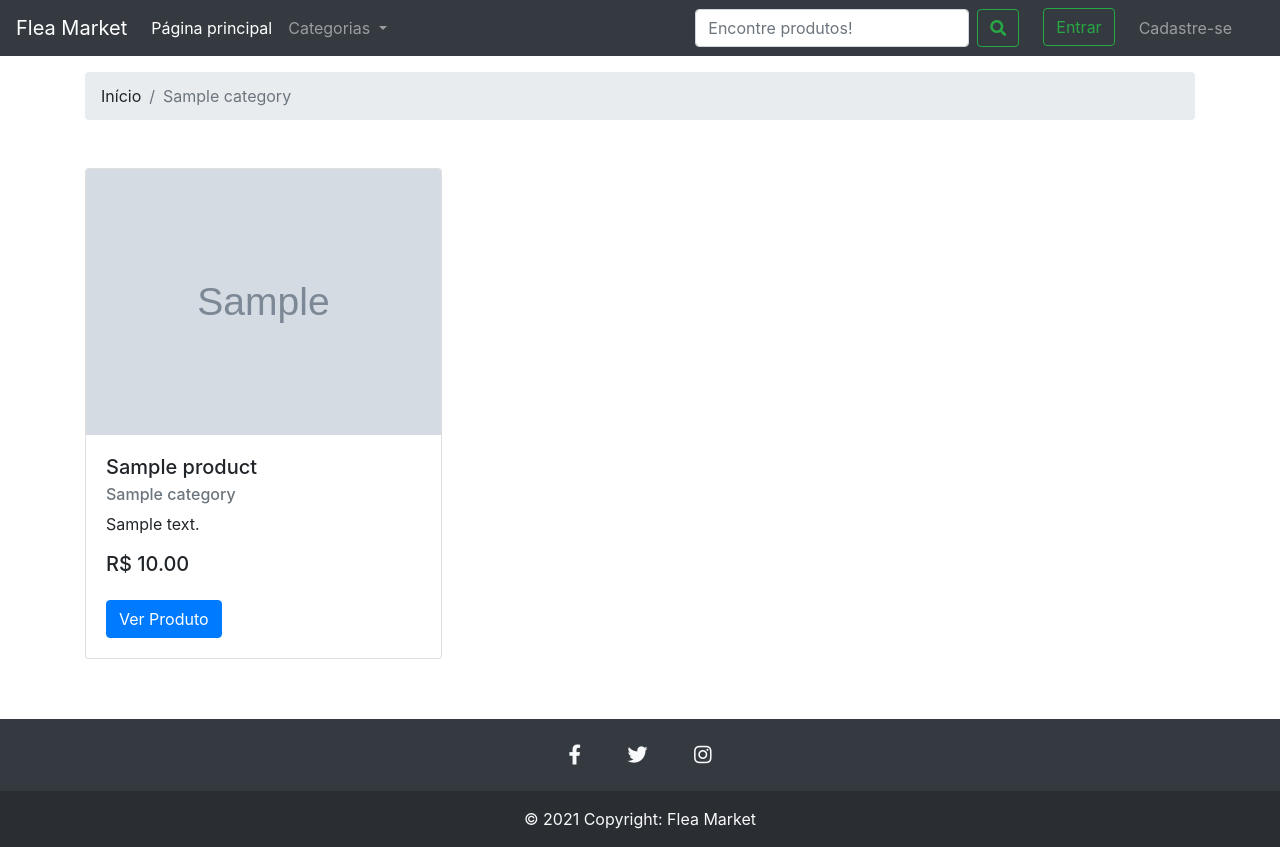
After one commit to geraldofada/flea-market, a Django app: a page that uses templates/base/nav.html in a window 1280 px wide. The commit adds this page. Run offline with Django 3.2, Linux system fonts and the light colour scheme; tables that the repository leaves empty hold one stand-in row (values such as "Sample post"); grey boxes marked "Sample" are stand-in pictures; some libraries are stand-ins or nearby versions.

Commit message:
displaying products by cat

```diff
--- /dev/null
+++ b/category/templates/category/products_by_category.html
@@ -0,0 +1,52 @@
+{% extends 'base/index.html' %}
+{% load static %}
+
+{% block breadcrumb %}
+    <div class="container my-3">
+    <nav aria-label="breadcrumb">
+        <ol class="breadcrumb">
+            <li class="breadcrumb-item" aria-current="page">Início</li>
+            <li class="breadcrumb-item active" aria-current="page">{{ products.all.0.category.all.0.name }}</li>
+        </ol>
+    </nav>
+    </div>
+{% endblock breadcrumb %}
+
+{% block main %}
+    {% now "Y-m-d" as today%}
+
+    <div class="container my-lg-5">
+        <div class="card-columns">
+            {% for prod in products %}
+                <div class="card">
+                    <img src="{% static 'images/' %}{{ prod.image }}" class="card-img-top" alt="{{ prod.name }}">
+                    <div class="card-body">
+                        <h5 class="card-title">
+                            {% if prod.created_at|date:"Y-m-d" == today%}
+                                <span class="badge badge-danger">Hot</span>
+                            {% endif %}
+
+                            {{ prod.name }}
+                        </h5>
+                        <h6 class="card-subtitle mb-2 text-muted">
+                            {{ prod.category.all.0.name }}
+
+                            {% if prod.category.all|length > 1 %}
+                                {% for cat in prod.category.all %}
+                                    {% if not forloop.first %}
+                                        / {{ cat.name }}
+                                    {% endif %}
+                                {% endfor %}
+                            {% endif %}
+                        </h6>
+                        <p class="card-text">
+                            {{ prod.description }}
+                        </p>
+                        <h5 class="mb-4">R$ {{ prod.price }}</h5>
+                        <a href="#" class="btn btn-primary">Ver Produto</a>
+                    </div>
+                </div>
+            {% endfor %}
+        </div>
+    </div>
+{% endblock main %}
--- /dev/null
+++ b/category/urls.py
@@ -0,0 +1,9 @@
+from django.urls import path
+from category import views
+
+
+app_name = 'category'
+
+urlpatterns = [
+    path('<slug:slug>/', views.products_by_category, name='products_by_category'),
+]
--- a/category/views.py
+++ b/category/views.py
@@ -1,3 +1,17 @@
 from django.shortcuts import render
+from product.models import Product
+from category.models import Category
 
-# Create your views here.
+
+def products_by_category(request, slug):
+    categories = Category.objects.all()
+
+    category = categories.get(slug=slug)
+    products = Product.objects.all().filter(category=category.id)
+
+    context = {
+        'categories': categories,
+        'products': products,
+    }
+
+    return render(request, 'category/products_by_category.html', context)
--- a/fleamarket/urls.py
+++ b/fleamarket/urls.py
@@ -1,8 +1,10 @@
 from django.contrib import admin
 from django.urls import path
+from django.urls.conf import include
 from fleamarket import views
 
 urlpatterns = [
     path('', views.index, name='index'),
+    path('category/', include('category.urls')),
     path('admin/', admin.site.urls),
 ]
--- a/templates/base/nav.html
+++ b/templates/base/nav.html
@@ -1,5 +1,5 @@
 <nav class="navbar navbar-expand-lg navbar-dark bg-dark">
-    <a class="navbar-brand" href="#">Flea Market</a>
+    <a class="navbar-brand" href="{% url 'index' %}">Flea Market</a>
     <button class="navbar-toggler"
             type="button"
             data-toggle="collapse"
@@ -15,7 +15,7 @@
         <ul class="navbar-nav mr-auto">
             <li class="nav-item">
                 <a class="nav-link active"
-                    href="#">
+                    href="{% url 'index' %}">
                 Página principal <span class="sr-only">(current)</span>
                 </a>
             </li>
@@ -29,10 +29,13 @@
                     Categorias
                 </a>
                 <ul class="dropdown-menu" aria-labelledby="navbarScrollingDropdown">
-                    <li><a class="dropdown-item" href="./cat_roupa.html">Roupas</a></li>
-                    <li><a class="dropdown-item" href="#">Eletrônicos</a></li>
-                    <li><a class="dropdown-item" href="#">Comida</a></li>
-                    <li><a class="dropdown-item" href="#">Móveis</a></li>
+                    {% for cat in categories %}
+                        <li>
+                            <a class="dropdown-item" href="{% url 'category:products_by_category' cat.slug %}">
+                                {{ cat.name }}
+                            </a>
+                        </li>
+                    {% endfor %}
                     <li><hr class="dropdown-divider"></li>
                     <li><a class="dropdown-item" href="#">Tudo</a></li>
                 </ul>
```
Also changed, not shown: fleamarket/views.py (+7 -1 lines).
